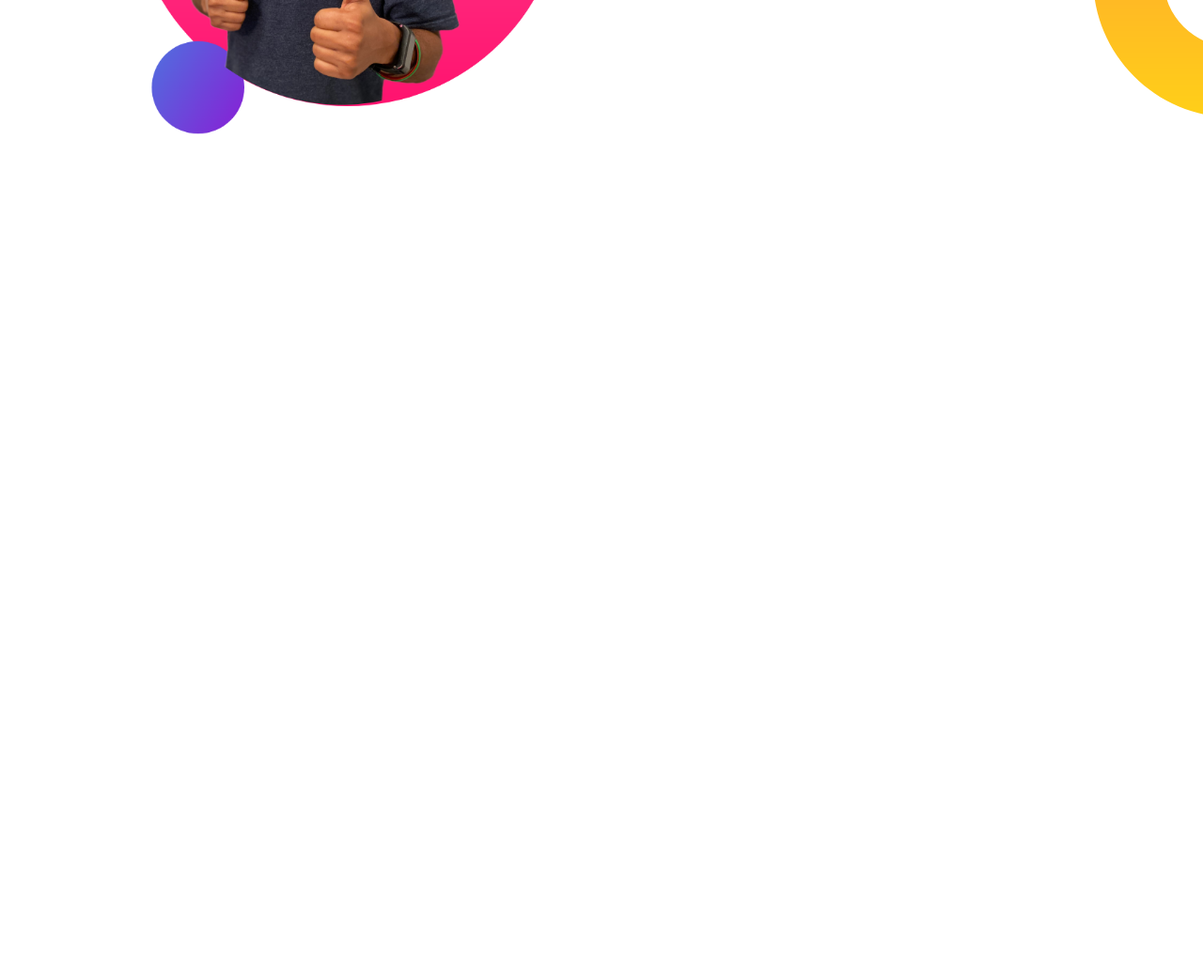
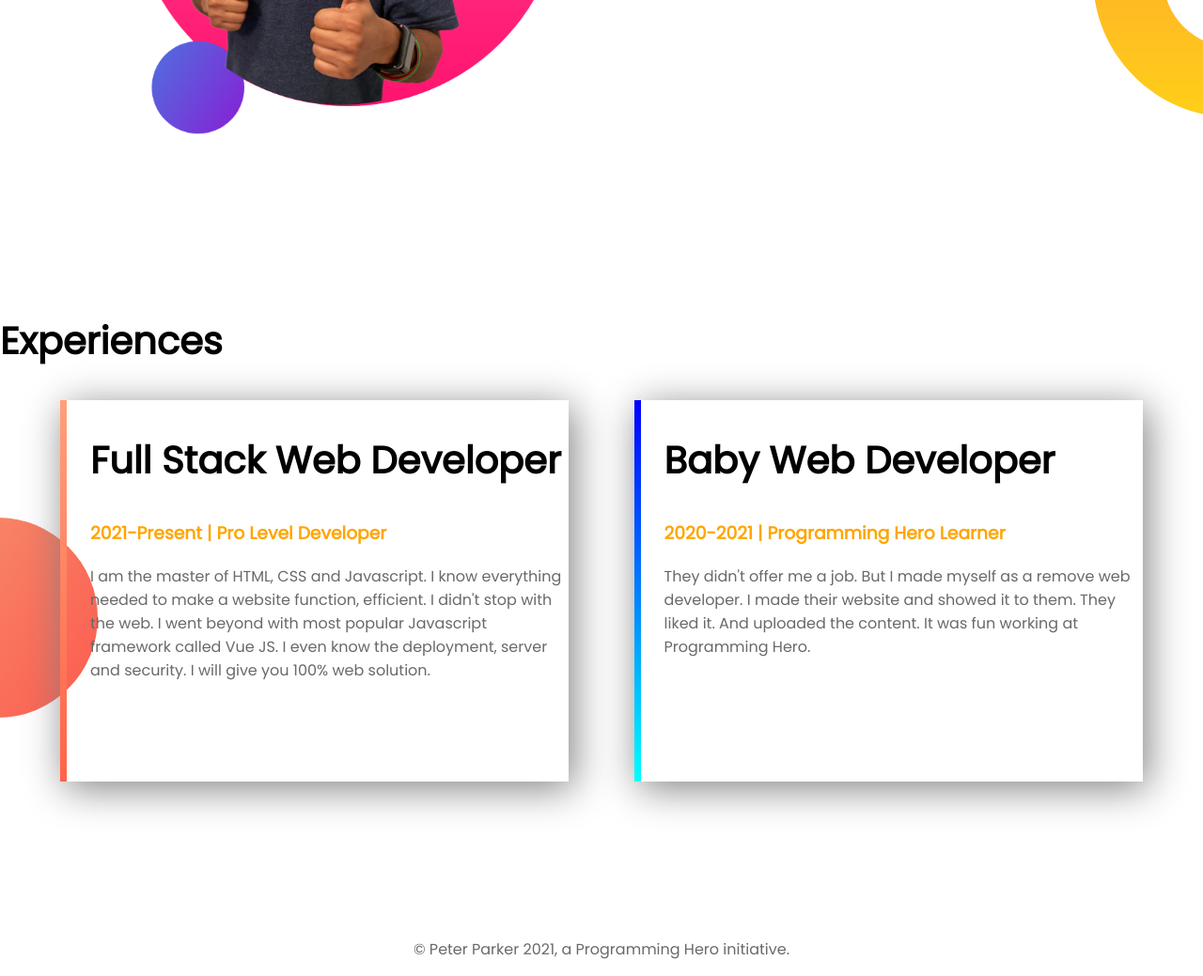
Before and after one commit to suronjit797/1st-portfolio, a plain HTML site: page index.html in a window 1280 px wide. Shown: the part 1011-2050 px from the top of the page at 94% size. Before the commit the page ends 1311 px from the top, so only its background shows below. Drawn offline with Linux system fonts and the light colour scheme.

Commit message:
finished

```diff
--- a/index.html
+++ b/index.html
@@ -31,6 +31,7 @@
             <img src="images/jhankar.png" alt="photos">
         </div>
     </section>
+
     <!-- dream section -->
     <section class="dream flex">
         <div class="dream_img w-50">
@@ -40,13 +41,46 @@
             <h1>Dream Big</h1>
             <h3>Become a web developer</h3>
             <p>
-                I already learned the basic HTML and CSS. I can build any simple website. I can even teach my grandma how to make simple website. My goal is to build 3 websites and learn advanced topics.
+                I already learned the basic HTML and CSS. I can build any simple website. I can even teach my grandma
+                how to make simple website. My goal is to build 3 websites and learn advanced topics.
             </p>
             <a class="button-gradient" href="#" target="_blank"> DOWNLOAD RESUME </a>
         </div>
 
 
     </section>
+
+    <!-- experiences section  -->
+    <section class="experiences">
+        <h1>Experiences</h1>
+
+        <div class="flex">
+            <div class="card">
+                <h1>Full Stack Web Developer</h1>
+                <h3 class="font_orange">2021-Present | Pro Level Developer </h3>
+                <p>
+                    I am the master of HTML, CSS and Javascript. I know everything needed to make a website function,
+                    efficient. I didn't stop with the web. I went beyond with most popular Javascript framework called
+                    Vue JS. I even know the deployment, server and security. I will give you 100% web solution.
+                </p>
+            </div>
+            <div class="card">
+                <h1>Baby Web Developer</h1>
+                <h3 class="font_orange">2020-2021 | Programming Hero Learner </h3>
+                <p>
+                    They didn't offer me a job. But I made myself as a remove web developer. I made their website and
+                    showed it to them. They liked it. And uploaded the content. It was fun working at Programming Hero.
+                </p>
+            </div>
+        </div>
+    </section>
+
+
+    <footer>
+        <p>© Peter Parker 2021, a Programming Hero initiative.</p>
+    </footer>
+
+
 </body>
 
 </html>
--- a/style.css
+++ b/style.css
@@ -23,6 +23,9 @@ a:hover {
 
 .w-50 {
     width: 50%;
+}
+p {
+    color: #696969;
 }
 
 img {
@@ -57,11 +60,6 @@ img {
     padding-left: 40px;
 }
 
-.welcome p {
-    color: #696969;
-
-}
-
 /* dream section */
 .dream {
     padding: 0 7% 150px;
@@ -82,7 +80,37 @@ img {
     padding-left: 55px;
 }
 
-.dream p {
-    color: #696969;
+/* expriecne section  */
+.experiences{
+    background: url(images/exp-bg.png) no-repeat;
+    background-position: left;
+    padding-bottom: 150px;
 
 }
+.experiences .flex{
+    margin: 0 5%;
+    justify-content: space-between;
+}
+.experiences h1{
+    font-size: 40px;
+}
+.experiences .card{
+    padding-bottom: 90px;
+    width: 47%;
+    padding-left: 25px;
+    box-shadow: 5px 7px 40px #808080;
+    border-left: 7px solid;
+}
+.experiences .card:first-child{
+    border-image: linear-gradient(lightsalmon, tomato);
+    border-image-slice: 1;
+}
+.experiences .card:last-child{
+    border-image: linear-gradient(#0000ff, #00ffff);
+    border-image-slice: 1;
+}
+
+/* footer */
+footer P{
+    text-align: center;
+}
```
